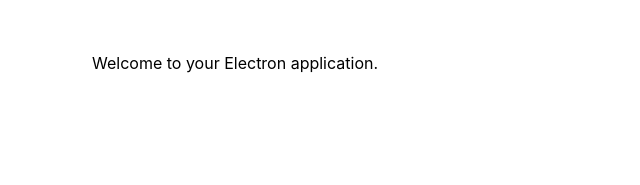
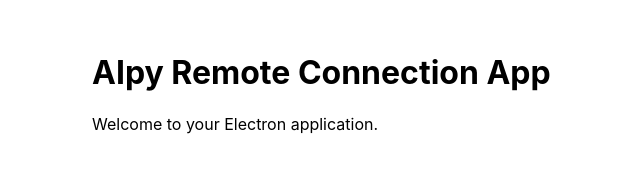
Before and after one commit to integrated-circuit/AIpy-GUI-Linux, an Electron app: page AIpy-GUI/AIpy-GUI-Linux/src/index.html in a window 1280 px wide. Shown: the whole page, without its empty margins (244-884 px from the left). Drawn offline with Linux system fonts and the light colour scheme.

Commit message:
added title

```diff
--- a/AIpy-GUI/AIpy-GUI-Linux/src/index.html
+++ b/AIpy-GUI/AIpy-GUI-Linux/src/index.html
@@ -6,7 +6,7 @@
     <link rel="stylesheet" href="index.css" />
   </head>
   <body>
-    <h1></h1>
+    <h1>AIpy Remote Connection App</h1>
     <p>Welcome to your Electron application.</p>
   </body>
 </html>
```
